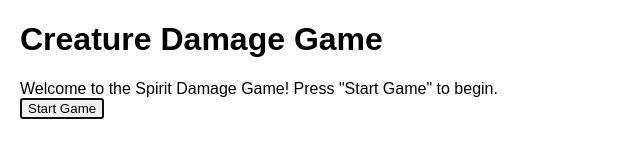
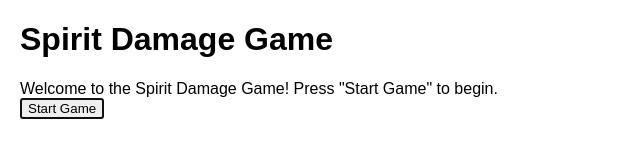
Before and after one commit to jannickj/spirit-dmg-game, a plain HTML site: page index.html in a window 1280 px wide. Shown: the whole page, without its empty margins (0-640 px from the left). Drawn offline with Linux system fonts and the light colour scheme.

Commit message:
Update index.html
fix header

```diff
--- a/index.html
+++ b/index.html
@@ -16,7 +16,7 @@
 </head>
 <body>
 
-<h1>Creature Damage Game</h1>
+<h1>Spirit Damage Game</h1>
 <div id="game">
     <div id="intro">Welcome to the Spirit Damage Game! Press "Start Game" to begin.</div>
     <div id="round" class="hidden">Round: 1</div>
```
